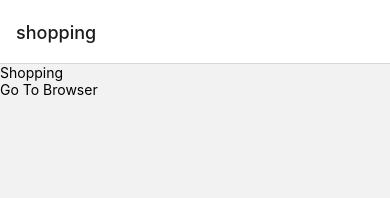
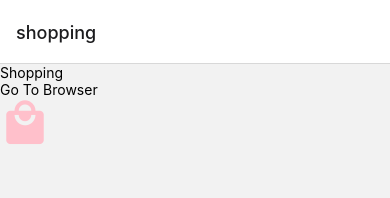
Before and after one commit to jieun-git/react-native, a React Native app: screen /shopping in a window 390 px wide. Shown: the top 198 px of the page. Built offline with nearby package versions, Linux system fonts and the light colour scheme.

Commit message:
Wip: 쇼핑 스크린 아이콘 테스트

```diff
--- a/screens/ShoppingScreen.tsx
+++ b/screens/ShoppingScreen.tsx
@@ -1,6 +1,7 @@
 import { Text, TouchableOpacity, View } from 'react-native'
 import { RootStackParamList, RouteNames } from '../routes.ts'
 import { NativeStackScreenProps } from '@react-navigation/native-stack'
+import MaterialCommunityIcons from 'react-native-vector-icons/MaterialCommunityIcons'
 
 type Props = NativeStackScreenProps<RootStackParamList>
 
@@ -16,6 +17,7 @@ const ShoppingScreen = ({ navigation }: Props) => {
         }}>
         <Text>Go To Browser</Text>
       </TouchableOpacity>
+      <MaterialCommunityIcons name="shopping" size={50} color="pink" />
     </View>
   )
 }
```
